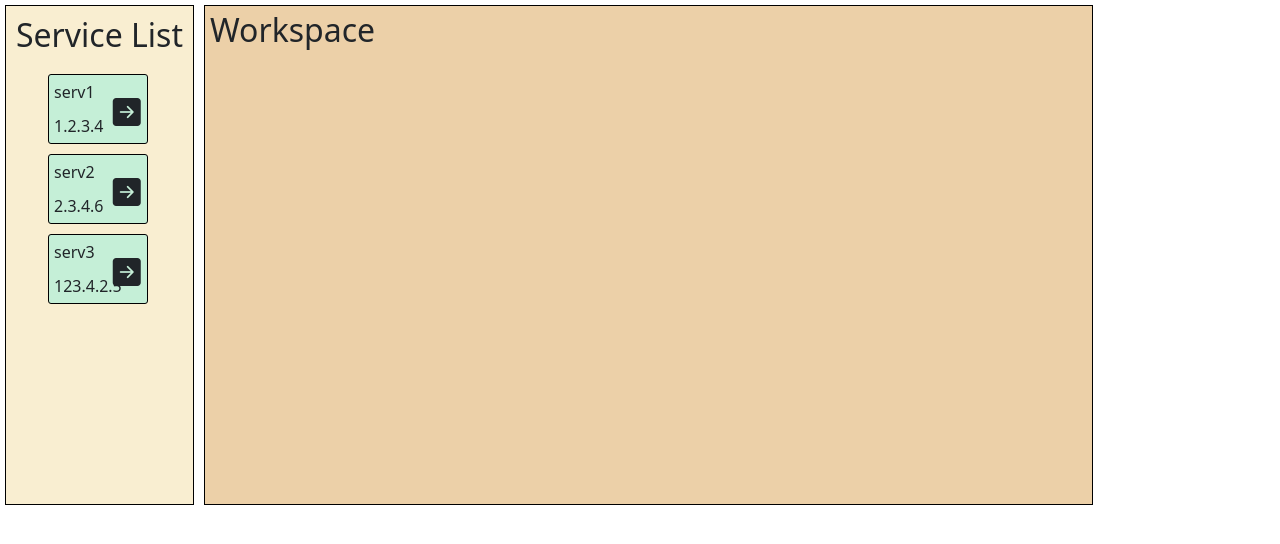
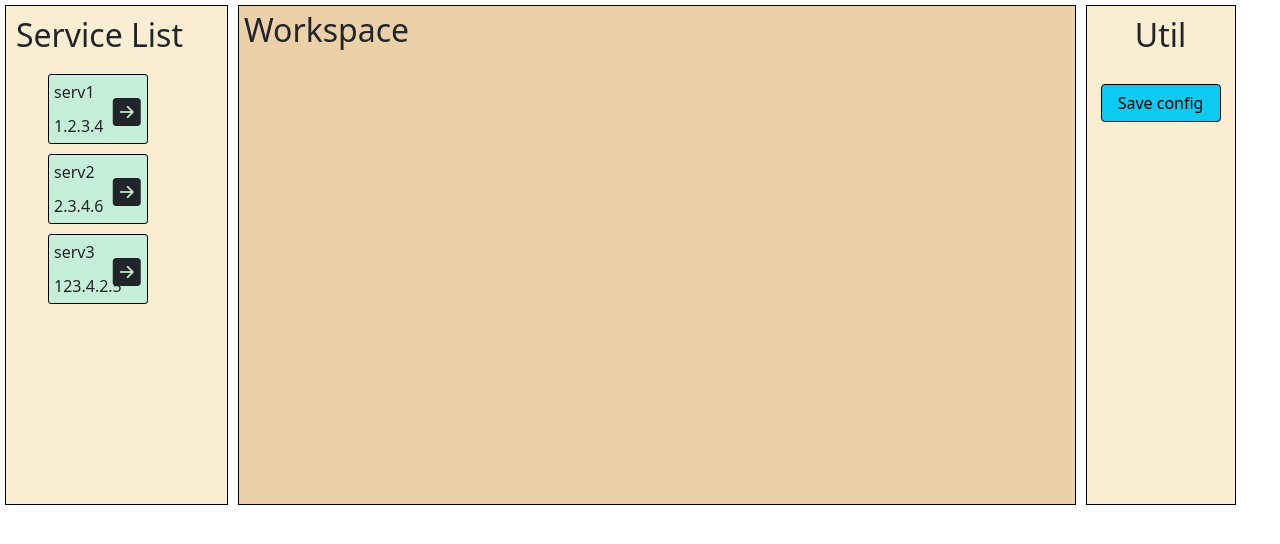
Before and after one commit to TheCrashDown/esb-model, a React (Create React App) app in the folder frontend/: page / in a window 1280 px wide. Shown: the top 544 px of the page. Built offline with nearby package versions, Linux system fonts and the light colour scheme.

Commit message:
back & front communication

```diff
--- a/frontend/src/components/service-card/service-card.jsx
+++ b/frontend/src/components/service-card/service-card.jsx
@@ -52,7 +52,7 @@ const ServiceCard = (cardInfo) => {
             <div className='icon'>
                 <h3
                     onClick={onIconClick}
-                    className="bi bi-arrow-right-square-fill" />
+                    className="bi bi-arrow-right-square-fill" > </h3>
             </div>
         </div>
     )
--- a/frontend/src/components/service-list/service-list.css
+++ b/frontend/src/components/service-list/service-list.css
@@ -5,7 +5,7 @@
 
     border: 1px solid rgba(0, 0, 0, 1);
 
-    max-width: 300px;
+    width: 270px;
 }
 
 .title {
--- /dev/null
+++ b/frontend/src/components/util/index.js
@@ -0,0 +1,3 @@
+import Util from './util'
+
+export default Util
--- /dev/null
+++ b/frontend/src/components/util/util.css
@@ -0,0 +1,23 @@
+.util {
+    background-color: rgba(236, 203, 113, 0.322);
+    display: flex;
+    flex-direction: column;
+    align-items: center;
+
+    border: 1px solid rgba(0, 0, 0, 1);
+
+    max-width: 300px;
+    min-width: 150px;
+
+    margin-left: 10px;
+}
+
+.title {
+    margin: 10px;
+}
+
+.button {
+    margin-top: 20px;
+    width: 120px;
+    border: 1px solid;
+}
--- /dev/null
+++ b/frontend/src/components/util/util.jsx
@@ -0,0 +1,23 @@
+import React from 'react';
+
+import './util.css'
+
+
+
+const Util = ({ saveConfig }) => {
+
+
+    return (
+        <div className="util">
+            <h2 className="title">Util</h2>
+            <button
+                type="button"
+                className="btn btn-info button"
+                onClick={saveConfig}>
+                Save config
+            </button>
+        </div>
+    )
+}
+
+export default Util;
--- a/frontend/src/components/workspace/workspace.css
+++ b/frontend/src/components/workspace/workspace.css
@@ -6,7 +6,7 @@
     height: 70%;
     min-height: 500px;
     min-width: 500px;
-    width: 70%;
+    width: 80%;
 }
 
 .line {
@@ -15,3 +15,9 @@
     border: 1px solid rgba(0, 0, 0, 1);
     transform-origin: left;
 }
+
+.all {
+    display: flex;
+    flex-direction: row;
+    width: 100%;
+}
--- a/frontend/src/components/workspace/workspace.jsx
+++ b/frontend/src/components/workspace/workspace.jsx
@@ -2,6 +2,7 @@ import React from 'react';
 
 import './workspace.css'
 import ServiceCard from '../service-card';
+import Util from '../util';
 
 
 
@@ -94,8 +95,25 @@ export default class Workspace extends React.Component {
         console.log(this.state.lines)
     }
 
+    saveConfig = () => {
+        console.log("save config")
+        fetch("http://127.0.0.1:8000/save_config",
+            {
+                method: 'POST',
+                headers: {
+                    'Accept': 'application/json',
+                    'Content-Type': 'application/json'
+                },
+                body: JSON.stringify({ "a": 1, "b": 2, "c": 3 })
+            }
+        )
+            .then(res => res.json())
+            .then(res => console.log(res));
+    }
+
     render() {
         return (
+            <div className="all">
                 <div
                     onDragLeave={(e) => this.dragLeaveHadler(e)}
                     onDragOver={(e) => this.dragOverHadler(e)}
@@ -134,6 +152,8 @@ export default class Workspace extends React.Component {
                     </div>
 
                 </div>
+                <Util saveConfig={this.saveConfig} />
+            </div>
         )
     }
 }
```
Also changed, not shown: 2 other files (tests, documents, lock files or other folders). Lines whose indentation alone changed are shown as unchanged.
